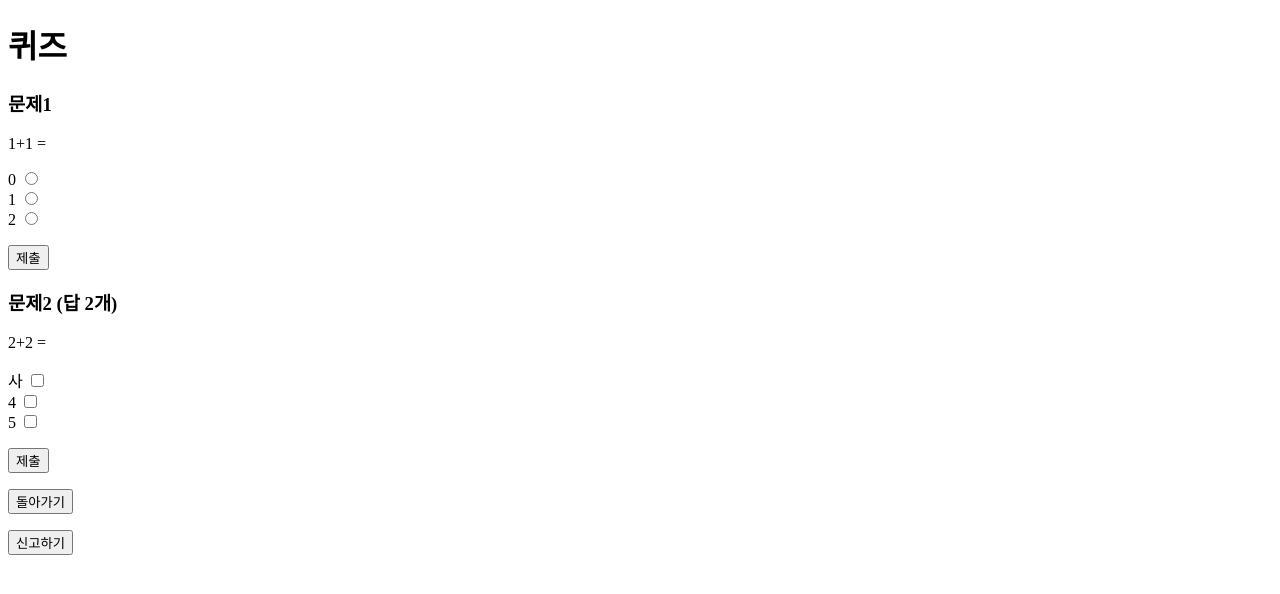
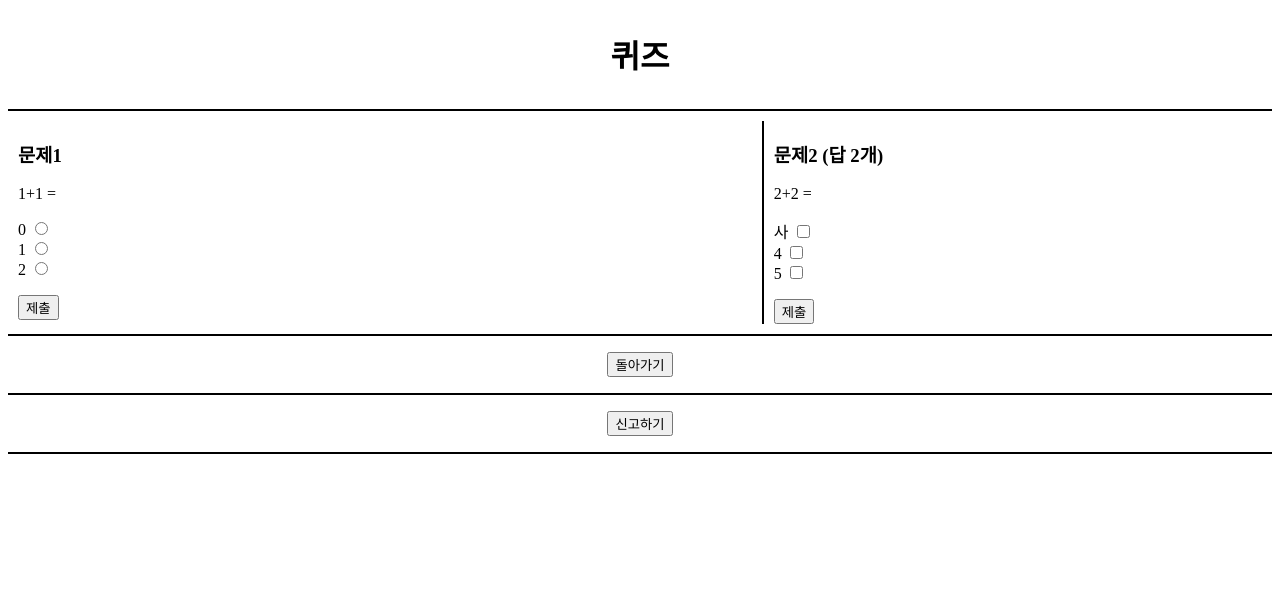
Before and after one commit to jaemin05/HTML-CSS, a plain HTML site: page quiz.html in a window 1280 px wide. Drawn offline with Linux system fonts and the light colour scheme.

Commit message:
⚡ :: css를 이용해서 @media 적용

```diff
--- a/quiz.html
+++ b/quiz.html
@@ -5,10 +5,13 @@
     <meta http-equiv="X-UA-Compatible" content="IE=edge">
     <meta name="viewport" content="width=device-width, initial-scale=1.0">
     <title>Document</title>
+    <link rel="stylesheet" href="./style.css">
 </head>
 <body>
     <h1>퀴즈</h1>
     <form action="basicGrammar.html">
+        <div id="grid">
+            <div>
             <p>
                 <h3>문제1</h3>
                 1+1 =
@@ -25,9 +28,10 @@
                 </label>
             </p>
                 <button>제출</button>
+            </div>
+            <div class="two">
                 <p>
                     <h3>문제2 (답 2개)</h3>
-
                     2+2 =
                 </p>
                 <p>
@@ -42,12 +46,19 @@
                     </label>
                 </p>
                 <button>제출</button>
+            </div>
+        </div>
+
+    <div class="center">
         <p><button>돌아가기</button></p>
     </form>
+        <div id="end">
             <form action="report.html">
                 <p>
                     <button>신고하기</button>
                 </p>
             </form>
+        </div>
+    </div>
 </body>
 </html>
```
Lines whose indentation alone changed are shown as unchanged.
